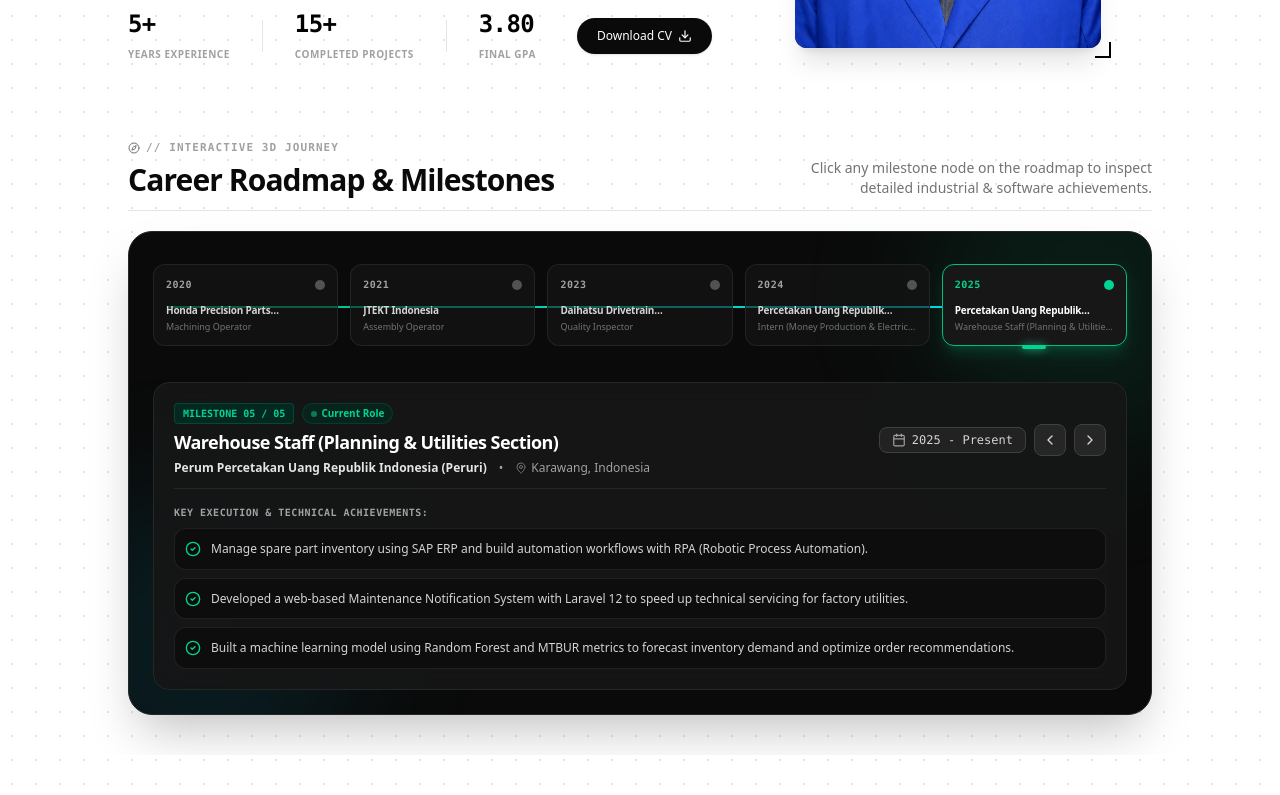
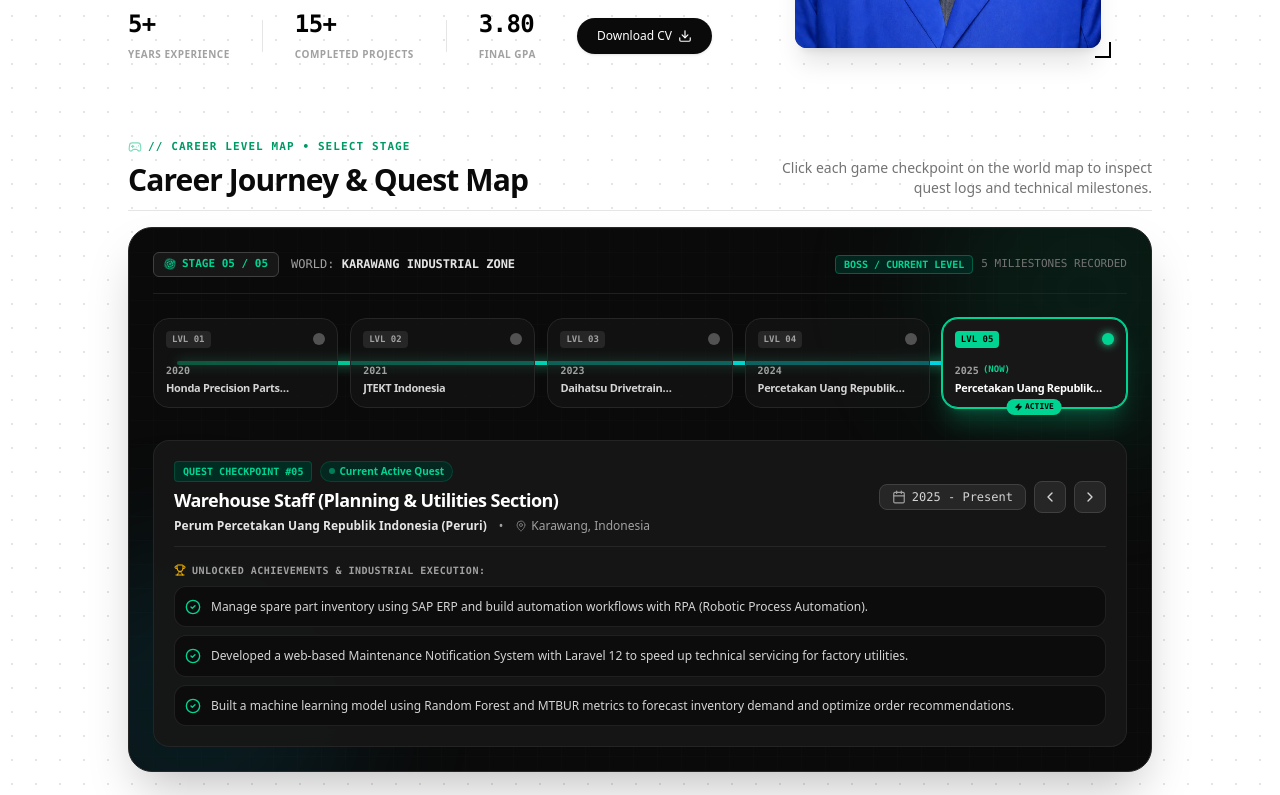
Before and after one commit to Moehid23/portofolio, a Next.js app: page / in a window 1280 px wide. Shown: the part 1340-2135 px from the top of the page. Built offline with nearby package versions, Linux system fonts and the light colour scheme.

Commit message:
feat: design Career Path as an interactive Arcade Game Level Map with checkpoint pins, neon route, and quest logs

```diff
--- a/src/components/about/ExperienceTimeline.tsx
+++ b/src/components/about/ExperienceTimeline.tsx
@@ -4,141 +4,168 @@
 import { motion, AnimatePresence } from "framer-motion";
 import { experiences } from "@/data/experience";
 import {
-  Briefcase,
+  Gamepad2,
   MapPin,
   Calendar,
   ChevronRight,
   ChevronLeft,
   Sparkles,
   CheckCircle2,
-  Navigation as NavIcon,
-  Compass
+  Target,
+  Trophy,
+  Zap,
+  Flag
 } from "lucide-react";
 import { cn } from "@/lib/utils";
 
 export function ExperienceTimeline() {
-  // experiences array: index 0 is latest (2025 - Present), index 4 is earliest (2020 - 2021)
-  // Let's create a chronological roadmap from earliest (2020) to latest (Present)
-  const roadmapList = [...experiences].reverse();
-  const [activeIdx, setActiveIdx] = useState<number>(roadmapList.length - 1); // Default to current position (latest)
-  const activeExp = roadmapList[activeIdx];
+  // Chronological order from Stage 1 (2020) to Stage 5 (2025 - Present)
+  const stages = [...experiences].reverse();
+  const [selectedIdx, setSelectedIdx] = useState<number>(stages.length - 1); // Default to current stage
+  const currentStage = stages[selectedIdx];
 
   const handlePrev = () => {
-    setActiveIdx((prev) => (prev > 0 ? prev - 1 : roadmapList.length - 1));
+    setSelectedIdx((prev) => (prev > 0 ? prev - 1 : stages.length - 1));
   };
 
   const handleNext = () => {
-    setActiveIdx((prev) => (prev < roadmapList.length - 1 ? prev + 1 : 0));
+    setSelectedIdx((prev) => (prev < stages.length - 1 ? prev + 1 : 0));
   };
 
   return (
     <section className="py-6 sm:py-8 md:py-10 relative w-full overflow-hidden" id="experience">
-      <div className="max-w-5xl mx-auto space-y-5">
+      <div className="max-w-5xl mx-auto space-y-4">
 
-        {/* Section Header */}
+        {/* Editorial Section Header */}
         <div className="flex flex-col sm:flex-row sm:items-end justify-between gap-2 pb-3 border-b border-neutral-200">
           <div>
-            <div className="inline-flex items-center gap-1.5 text-[10px] sm:text-[11px] font-mono font-bold tracking-widest uppercase text-neutral-400">
-              <Compass className="h-3 w-3 text-neutral-500" />
-              <span>// Interactive 3D Journey</span>
+            <div className="inline-flex items-center gap-1.5 text-[10px] sm:text-[11px] font-mono font-bold tracking-widest uppercase text-emerald-600">
+              <Gamepad2 className="h-3.5 w-3.5 text-emerald-500 animate-pulse" />
+              <span>// Career Level Map • Select Stage</span>
             </div>
             <h2 className="text-2xl sm:text-3xl font-bold tracking-tight text-neutral-950 mt-0.5">
-              Career Roadmap &amp; Milestones
+              Career Journey &amp; Quest Map
             </h2>
           </div>
 
           <p className="text-xs sm:text-sm text-neutral-500 max-w-sm sm:text-right">
-            Click any milestone node on the roadmap to inspect detailed industrial &amp; software achievements.
+            Click each game checkpoint on the world map to inspect quest logs and technical milestones.
           </p>
         </div>
 
-        {/* ── 3D Interactive Roadmap Stage ── */}
+        {/* ── Arcade World Map Board Container ── */}
         <div className="relative rounded-2xl sm:rounded-3xl bg-neutral-950 text-white border border-neutral-800 shadow-2xl p-4 sm:p-6 overflow-hidden">
 
-          {/* Subtle Ambient Background Lighting */}
+          {/* Subtle Cyber Grid Background */}
+          <div className="absolute inset-0 bg-[linear-gradient(to_right,#1f293715_1px,transparent_1px),linear-gradient(to_bottom,#1f293715_1px,transparent_1px)] bg-[size:24px_24px] pointer-events-none" />
           <div className="absolute -top-24 -right-24 w-80 h-80 bg-emerald-500/10 rounded-full blur-3xl pointer-events-none" />
           <div className="absolute -bottom-24 -left-24 w-80 h-80 bg-cyan-500/10 rounded-full blur-3xl pointer-events-none" />
 
-          {/* Top Roadmap Track Bar (Interactive Node Stepper) */}
-          <div className="relative mb-6 pt-2 pb-3">
-            {/* Background Track Line */}
-            <div className="absolute top-1/2 left-4 right-4 h-[2px] -translate-y-1/2 bg-neutral-800 hidden md:block" />
+          {/* Arcade HUD Top Bar */}
+          <div className="relative z-10 flex flex-wrap items-center justify-between gap-2 pb-4 mb-4 border-b border-neutral-800/80 text-xs font-mono">
+            <div className="flex items-center gap-3">
+              <span className="inline-flex items-center gap-1.5 px-2.5 py-1 rounded-md bg-neutral-900 border border-neutral-700 text-emerald-400 font-bold text-[11px]">
+                <Target className="h-3 w-3 text-emerald-400 animate-spin" />
+                STAGE 0{selectedIdx + 1} / 0{stages.length}
+              </span>
+              <span className="text-neutral-400 hidden sm:inline">
+                WORLD: <strong className="text-neutral-200">KARAWANG INDUSTRIAL ZONE</strong>
+              </span>
+            </div>
 
-            {/* Dynamic Active Progress Glow Line */}
+            <div className="flex items-center gap-2">
+              <span className="px-2 py-0.5 rounded bg-emerald-950/80 border border-emerald-800 text-emerald-400 text-[10px] font-bold">
+                {currentStage.current ? "BOSS / CURRENT LEVEL" : "CLEARED STAGE"}
+              </span>
+              <span className="text-neutral-500 text-[11px]">5 MILIESTONES RECORDED</span>
+            </div>
+          </div>
+
+          {/* ── Interactive Arcade Route Map ── */}
+          <div className="relative z-10 mb-6 py-2">
+            {/* Connecting Neon Line */}
+            <div className="absolute top-1/2 left-6 right-6 h-1 -translate-y-1/2 bg-neutral-800 rounded-full hidden md:block" />
+
+            {/* Animated Active Route Glow */}
             <motion.div
-              className="absolute top-1/2 left-4 h-[2px] -translate-y-1/2 bg-gradient-to-r from-emerald-500 via-teal-400 to-cyan-400 hidden md:block"
+              className="absolute top-1/2 left-6 h-1 -translate-y-1/2 bg-gradient-to-r from-emerald-500 via-teal-400 to-cyan-400 rounded-full shadow-[0_0_12px_rgba(52,211,153,0.8)] hidden md:block"
               initial={false}
               animate={{
-                width: `${(activeIdx / (roadmapList.length - 1)) * 92}%`
+                width: `${(selectedIdx / (stages.length - 1)) * 90}%`
               }}
               transition={{ type: "spring", stiffness: 300, damping: 30 }}
             />
 
-            {/* Milestone Nodes Grid */}
-            <div className="grid grid-cols-2 sm:grid-cols-3 md:grid-cols-5 gap-2.5 sm:gap-3 relative z-10">
-              {roadmapList.map((exp, idx) => {
-                const isSelected = activeIdx === idx;
-                const isCurrent = exp.current;
-                const yearLabel = isCurrent
-                  ? "2025"
-                  : exp.startDate.split("-")[0];
+            {/* 5 Stage Checkpoint Pins */}
+            <div className="grid grid-cols-2 sm:grid-cols-3 md:grid-cols-5 gap-2.5 sm:gap-3">
+              {stages.map((stg, idx) => {
+                const isSelected = selectedIdx === idx;
+                const isCurrent = stg.current;
+                const year = isCurrent ? "2025" : stg.startDate.split("-")[0];
+                const cleanCompany = stg.company.replace("PT. ", "").replace("Perum ", "");
 
                 return (
                   <motion.button
-                    key={exp.id}
-                    onClick={() => setActiveIdx(idx)}
-                    whileHover={{ scale: 1.04, y: -2 }}
-                    whileTap={{ scale: 0.98 }}
+                    key={stg.id}
+                    onClick={() => setSelectedIdx(idx)}
+                    whileHover={{ scale: 1.05, y: -3 }}
+                    whileTap={{ scale: 0.96 }}
                     className={cn(
-                      "relative p-2.5 sm:p-3 rounded-xl border text-left transition-all duration-200 flex flex-col justify-between min-h-[82px] cursor-pointer group",
+                      "relative p-3 rounded-2xl border text-left transition-all duration-200 flex flex-col justify-between min-h-[90px] cursor-pointer group select-none",
                       isSelected
-                        ? "bg-neutral-900 border-emerald-500 shadow-lg shadow-emerald-500/20"
-                        : "bg-neutral-900/60 border-neutral-800/90 hover:border-neutral-700 hover:bg-neutral-900"
+                        ? "bg-neutral-900 border-emerald-400 shadow-xl shadow-emerald-500/25 ring-1 ring-emerald-400"
+                        : "bg-neutral-900/60 border-neutral-800 hover:border-neutral-600 hover:bg-neutral-900"
                     )}
                   >
-                    {/* Top Row: Year & Node Dot */}
+                    {/* Header Row: Stage Tag & Glowing Pin */}
                     <div className="flex items-center justify-between w-full">
                       <span className={cn(
-                        "text-[10px] font-mono font-bold tracking-wider",
-                        isSelected ? "text-emerald-400" : "text-neutral-400"
+                        "text-[9px] font-mono font-bold px-1.5 py-0.5 rounded",
+                        isSelected
+                          ? "bg-emerald-400 text-black font-extrabold"
+                          : "bg-neutral-800 text-neutral-400"
                       )}>
-                        {yearLabel}
+                        LVL 0{idx + 1}
                       </span>
 
-                      {/* Glowing Pulsing Node Indicator */}
-                      <span className="relative flex h-2.5 w-2.5">
+                      {/* Radar Beacon Pin */}
+                      <span className="relative flex h-3 w-3">
                         {isSelected && (
-                          <span className="animate-ping absolute inline-flex h-full w-full rounded-full bg-emerald-400 opacity-75" />
+                          <span className="animate-ping absolute inline-flex h-full w-full rounded-full bg-emerald-400 opacity-80" />
                         )}
                         <span className={cn(
-                          "relative inline-flex rounded-full h-2.5 w-2.5 transition-colors",
+                          "relative inline-flex rounded-full h-3 w-3 transition-all",
                           isSelected
-                            ? "bg-emerald-400"
+                            ? "bg-emerald-400 shadow-[0_0_8px_#34d399]"
                             : isCurrent ? "bg-emerald-600" : "bg-neutral-600"
                         )} />
                       </span>
                     </div>
 
-                    {/* Company & Role Name Snippet */}
-                    <div className="mt-1">
-                      <p className={cn(
-                        "text-[10px] font-semibold tracking-tight line-clamp-1 transition-colors",
+                    {/* Company & Year */}
+                    <div className="mt-2">
+                      <div className="flex items-center gap-1 text-[10px] font-mono font-bold text-neutral-400">
+                        <span>{year}</span>
+                        {isCurrent && <span className="text-emerald-400 text-[9px]">(NOW)</span>}
+                      </div>
+
+                      <h4 className={cn(
+                        "text-[11px] font-bold leading-snug line-clamp-1 mt-0.5 transition-colors",
                         isSelected ? "text-white" : "text-neutral-300 group-hover:text-white"
                       )}>
-                        {exp.company.replace("PT. ", "").replace("Perum ", "")}
-                      </p>
-                      <p className="text-[9px] text-neutral-500 line-clamp-1 mt-0.5">
-                        {exp.title}
-                      </p>
+                        {cleanCompany}
+                      </h4>
                     </div>
 
-                    {/* Active Bottom Highlight Glow Bar */}
+                    {/* Active Selected Player Marker Badge */}
                     {isSelected && (
                       <motion.div
-                        layoutId="activeRoadmapPill"
-                        className="absolute -bottom-1 left-1/2 -translate-x-1/2 w-6 h-1 bg-emerald-400 rounded-full shadow-[0_0_8px_rgba(52,211,153,0.8)]"
-                        transition={{ type: "spring", stiffness: 400, damping: 30 }}
-                      />
+                        layoutId="activeMapIndicator"
+                        className="absolute -bottom-2 left-1/2 -translate-x-1/2 px-2 py-0.5 rounded-full bg-emerald-400 text-black text-[8px] font-mono font-extrabold shadow-md flex items-center gap-0.5"
+                      >
+                        <Zap className="h-2 w-2 fill-current" />
+                        ACTIVE
+                      </motion.div>
                     )}
                   </motion.button>
                 );
@@ -146,57 +173,57 @@
             </div>
           </div>
 
-          {/* ── Active Milestone Legend & Inspector Card ── */}
-          <div className="relative rounded-2xl bg-neutral-900/90 border border-neutral-800 p-4 sm:p-5 overflow-hidden backdrop-blur-md">
+          {/* ── Quest Log & Stage Dossier Card ── */}
+          <div className="relative rounded-2xl bg-neutral-900/95 border border-neutral-800/90 p-4 sm:p-5 overflow-hidden backdrop-blur-md">
             <AnimatePresence mode="wait">
               <motion.div
-                key={activeExp.id}
-                initial={{ opacity: 0, x: 20, rotateY: 5 }}
-                animate={{ opacity: 1, x: 0, rotateY: 0 }}
-                exit={{ opacity: 0, x: -20, rotateY: -5 }}
-                transition={{ duration: 0.25, ease: "easeOut" }}
+                key={currentStage.id}
+                initial={{ opacity: 0, scale: 0.98, y: 8 }}
+                animate={{ opacity: 1, scale: 1, y: 0 }}
+                exit={{ opacity: 0, scale: 0.98, y: -8 }}
+                transition={{ duration: 0.22, ease: "easeOut" }}
                 className="space-y-4"
               >
-                {/* Station Header */}
+                {/* Stage Header Info */}
                 <div className="flex flex-col sm:flex-row sm:items-center justify-between gap-3 pb-3 border-b border-neutral-800">
                   <div className="space-y-1">
                     <div className="flex items-center gap-2">
-                      <span className="text-[10px] font-mono font-bold px-2 py-0.5 rounded bg-emerald-950/80 border border-emerald-800/60 text-emerald-400">
-                        MILESTONE 0{activeIdx + 1} / 0{roadmapList.length}
+                      <span className="text-[10px] font-mono font-bold px-2 py-0.5 rounded bg-emerald-950 border border-emerald-800/60 text-emerald-400">
+                        QUEST CHECKPOINT #0{selectedIdx + 1}
                       </span>
-                      {activeExp.current && (
-                        <span className="inline-flex items-center gap-1 text-[10px] font-semibold text-emerald-400 bg-emerald-950/60 px-2 py-0.5 rounded-full border border-emerald-800/40">
+                      {currentStage.current && (
+                        <span className="inline-flex items-center gap-1 text-[10px] font-semibold text-emerald-400 bg-emerald-950/80 px-2 py-0.5 rounded-full border border-emerald-800/50">
                           <span className="h-1.5 w-1.5 rounded-full bg-emerald-400 animate-pulse" />
-                          Current Role
+                          Current Active Quest
                         </span>
                       )}
                     </div>
 
                     <h3 className="text-base sm:text-lg font-bold text-white tracking-tight">
-                      {activeExp.title}
+                      {currentStage.title}
                     </h3>
 
                     <div className="flex flex-wrap items-center gap-x-3 gap-y-1 text-xs text-neutral-400 font-medium">
-                      <span className="text-neutral-200 font-semibold">{activeExp.company}</span>
+                      <span className="text-neutral-200 font-semibold">{currentStage.company}</span>
                       <span>•</span>
-                      <span className="flex items-center gap-1">
+                      <span className="flex items-center gap-1 text-neutral-400">
                         <MapPin className="h-3 w-3 text-neutral-500" />
-                        {activeExp.location}
+                        {currentStage.location}
                       </span>
                     </div>
                   </div>
 
-                  {/* Date Badge & Station Stepper Navigation */}
+                  {/* Stage Stepper Navigator */}
                   <div className="flex items-center gap-2 self-start sm:self-auto">
-                    <span className="inline-flex items-center gap-1.5 px-3 py-1 rounded-lg bg-neutral-800/80 text-neutral-300 text-xs font-mono border border-neutral-700">
+                    <span className="inline-flex items-center gap-1.5 px-3 py-1 rounded-lg bg-neutral-800 text-neutral-300 text-xs font-mono border border-neutral-700">
                       <Calendar className="h-3.5 w-3.5 text-neutral-400" />
-                      {activeExp.startDate.split("-")[0]} - {activeExp.current ? "Present" : activeExp.endDate?.split("-")[0]}
+                      {currentStage.startDate.split("-")[0]} - {currentStage.current ? "Present" : currentStage.endDate?.split("-")[0]}
                     </span>
 
                     <button
                       onClick={handlePrev}
                       className="h-8 w-8 rounded-lg bg-neutral-800 hover:bg-white hover:text-black text-neutral-300 border border-neutral-700 flex items-center justify-center transition-colors"
-                      title="Previous Milestone"
+                      title="Previous Stage"
                     >
                       <ChevronLeft className="h-4 w-4" />
                     </button>
@@ -204,24 +231,25 @@
                     <button
                       onClick={handleNext}
                       className="h-8 w-8 rounded-lg bg-neutral-800 hover:bg-white hover:text-black text-neutral-300 border border-neutral-700 flex items-center justify-center transition-colors"
-                      title="Next Milestone"
+                      title="Next Stage"
                     >
                       <ChevronRight className="h-4 w-4" />
                     </button>
                   </div>
                 </div>
 
-                {/* Key Accomplishments & Technical Deliverables */}
+                {/* Quest Clear Achievements List — 100% Content Preserved */}
                 <div className="space-y-2">
-                  <span className="text-[10px] font-mono uppercase tracking-wider text-neutral-400 font-semibold block">
-                    Key Execution &amp; Technical Achievements:
+                  <span className="text-[10px] font-mono uppercase tracking-wider text-neutral-400 font-semibold flex items-center gap-1.5">
+                    <Trophy className="h-3 w-3 text-amber-400" />
+                    <span>Unlocked Achievements &amp; Industrial Execution:</span>
                   </span>
 
                   <div className="grid grid-cols-1 gap-2">
-                    {activeExp.description.map((item, i) => (
+                    {currentStage.description.map((item, i) => (
                       <div
                         key={i}
-                        className="flex items-start gap-2.5 p-2.5 rounded-xl bg-neutral-950/70 border border-neutral-800/80 text-xs text-neutral-300 leading-relaxed"
+                        className="flex items-start gap-2.5 p-2.5 rounded-xl bg-neutral-950/80 border border-neutral-800/80 text-xs text-neutral-300 leading-relaxed hover:border-neutral-700 transition-colors"
                       >
                         <CheckCircle2 className="h-4 w-4 text-emerald-400 shrink-0 mt-0.5" />
                         <span>{item}</span>
```
